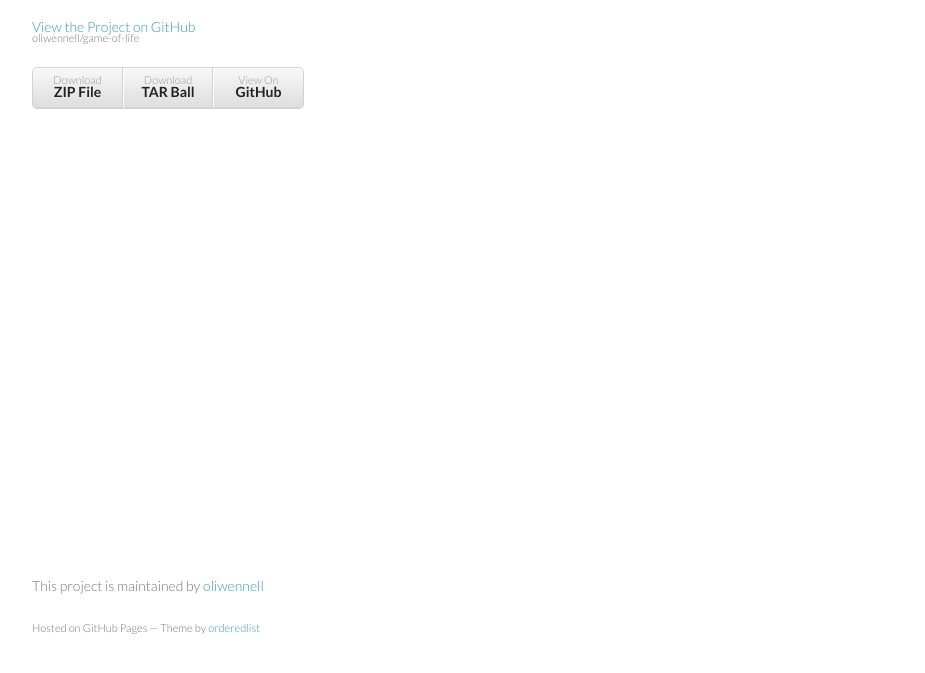
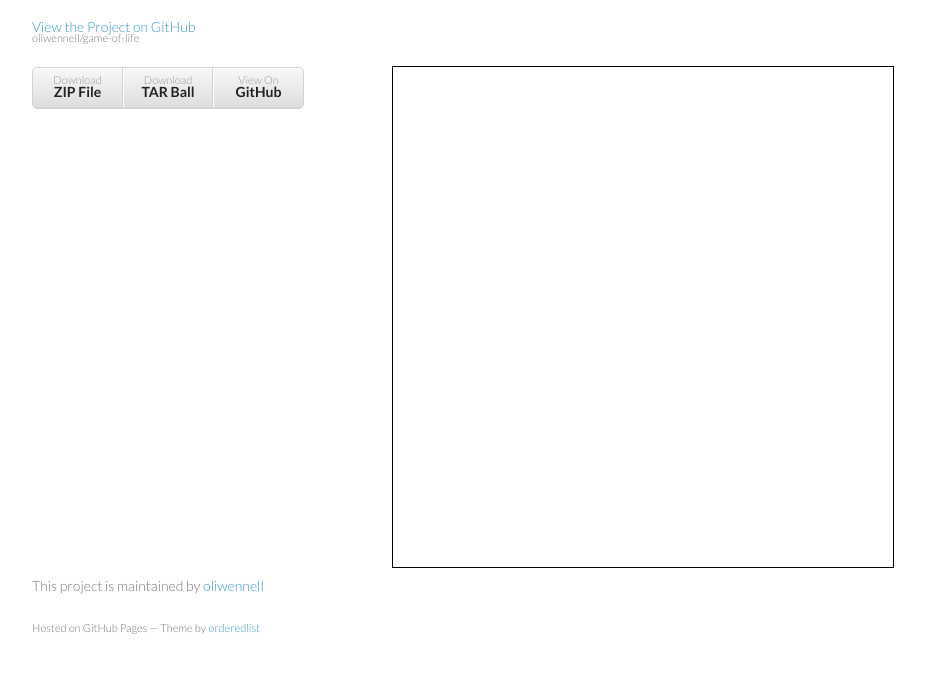
Before and after one commit to oliwennell/game-of-life, a plain HTML site: page index.html in a window 1280 px wide. Shown: the part 93-766 px from the top of the page, without its empty margins (178-1103 px from the left). Drawn offline with Linux system fonts and the light colour scheme; a script that the page names is missing.

Commit message:
Now embedding game-of-life simulation into the page (bit hacky)

```diff
--- a/index.html
+++ b/index.html
@@ -11,6 +11,14 @@
     <!--[if lt IE 9]>
     <script src="//html5shiv.googlecode.com/svn/trunk/html5.js"></script>
     <![endif]-->
+
+    <style>
+        #gol-display {
+            border: 1px solid black;
+            width: 500px;
+            height: 500px;
+        }
+    </style>
 </head>
 <body>
     <div class="wrapper">
@@ -31,6 +39,11 @@
             <h1>
                 <a name="game-of-life" class="anchor" href="#game-of-life"><span class="octicon octicon-link"></span></a>Game Of Life</h1>
         </section>
+        <section>
+            <canvas id="gol-display">
+
+            </canvas>
+        </section>
         <footer>
             <p>This project is maintained by <a href="https://github.com/oliwennell">oliwennell</a></p>
             <p><small>Hosted on GitHub Pages &mdash; Theme by <a href="https://github.com/orderedlist">orderedlist</a></small></p>
@@ -38,5 +51,9 @@
     </div>
     <script src="javascripts/scale.fix.js"></script>
 
+    <script type="text/javascript" src="https://rawgithub.com/oliwennell/game-of-life/master/src/GameOfLife.js"></script>
+    <script type="text/javascript">
+        GameOfLife.start(100, 5);
+    </script>
 </body>
 </html>
```
Lines whose indentation alone changed are shown as unchanged.
